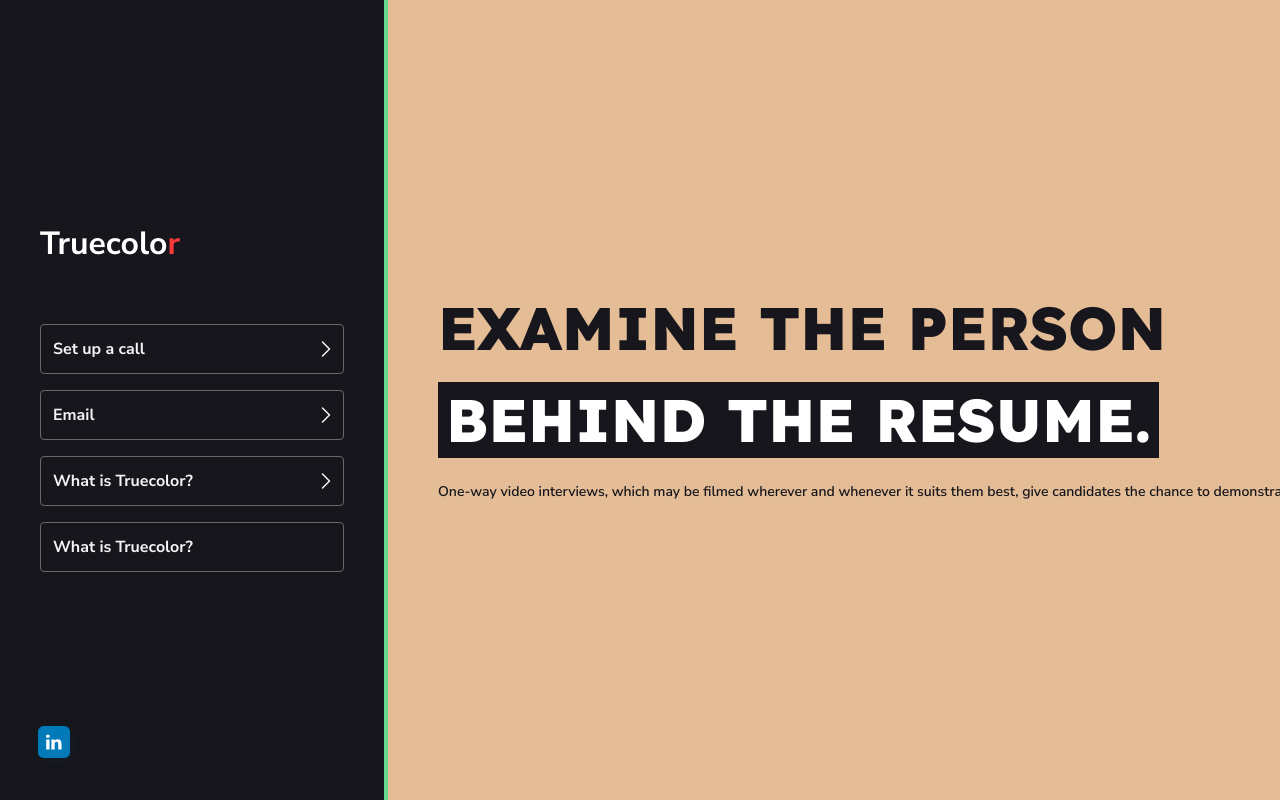
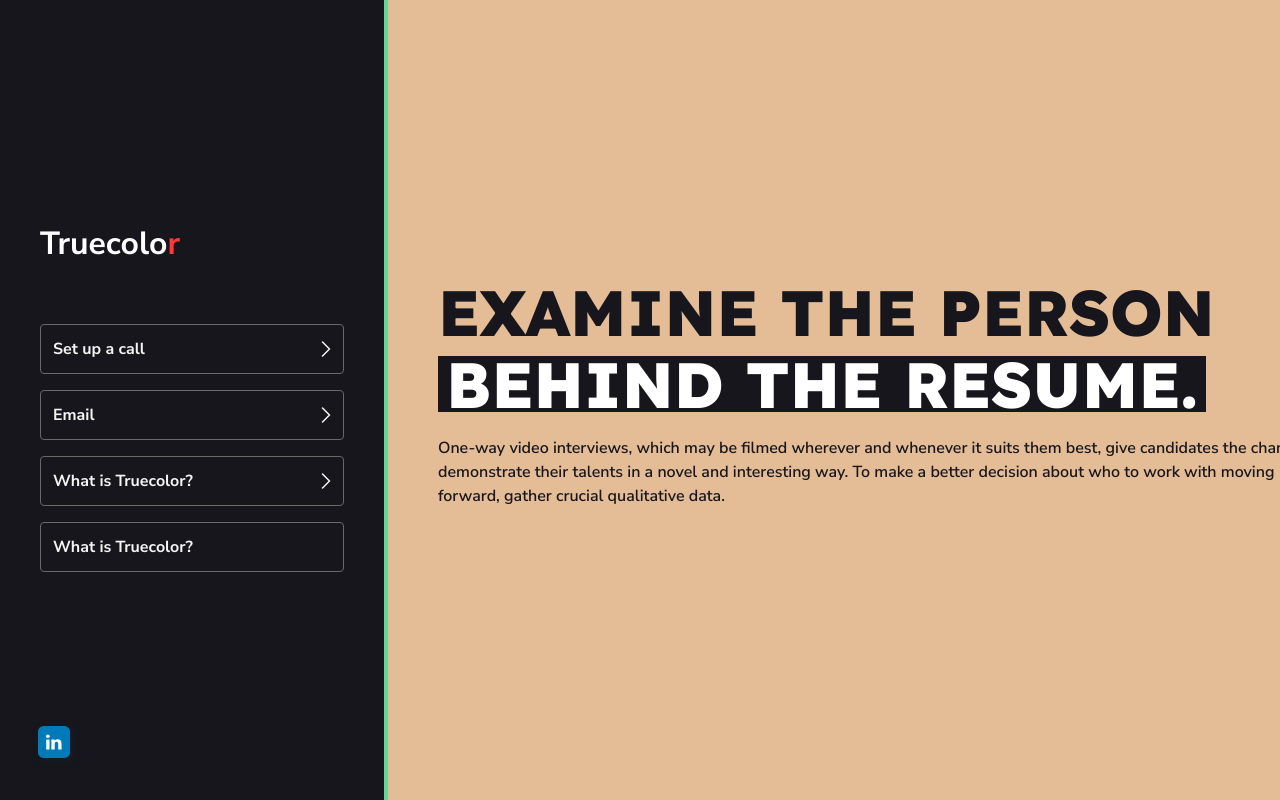
Before and after one commit to codeReaper0/true-color, a React (Create React App) app: page / in a window 1280 px wide. Built offline with nearby package versions, Linux system fonts and the light colour scheme.

Commit message:
adjusted size

```diff
--- a/src/components/main.jsx
+++ b/src/components/main.jsx
@@ -20,15 +20,15 @@
         modules={[EffectFade, Autoplay]}
       >
         <SwiperSlide>
-          <div className="bg-[#B99EE4] md:w-full h-screen p-4 md:p-[50px] flex flex-col justify-center">
-            <h1 className="font-extrabold text-[#16161c] text-lg md:text-2xl lg:text-4xl xl:text-6xl font-lexend uppercase mb-3 xl:mb-6">
+          <div className="bg-[#B99EE4] w-full h-screen p-4 md:p-[50px] flex flex-col justify-center">
+            <h1 className="font-extrabold text-[#16161c] text-lg md:text-2xl lg:text-4xl xl:text-[64px] font-lexend uppercase mb-3 xl:mb-6">
               Make a process that
             </h1>
-            <h1 className="font-extrabold   text-lg md:text-2xl lg:text-4xl xl:text-6xl font-lexend uppercase bg-[#16161c] text-white p-2 w-max">
+            <h1 className="font-extrabold   text-lg md:text-2xl lg:text-4xl xl:text-[64px] font-lexend uppercase bg-[#16161c] text-white p-2 w-max">
               is data-driven
             </h1>
 
-            <p className="text-[#16161c] font-semibold mt-6 text-sm lg:text-based">
+            <p className="text-[#16161c] font-semibold mt-6 lg:text-based max-w-4xl">
               By basing decisions on evidence that has been independently
               verified by scientists, you can lessen unconscious bias in the
               hiring process. In order to discover top achievers, evaluate your
@@ -39,17 +39,17 @@
         </SwiperSlide>
         <SwiperSlide>
           <div className="bg-[#64D791] md:w-full h-screen p-4 md:p-[50px] flex flex-col justify-center">
-            <h1 className="font-extrabold text-[#16161c] text-lg md:text-2xl lg:text-4xl xl:text-6xl font-lexend uppercase mb-3 xl:mb-6">
+            <h1 className="font-extrabold text-[#16161c] text-lg md:text-2xl lg:text-4xl xl:text-[64px] font-lexend uppercase mb-3 xl:mb-6">
               How much growth and
             </h1>
-            <h1 className="font-extrabold   text-lg md:text-2xl lg:text-4xl xl:text-6xl font-lexend uppercase leading-[40px] md:leading-[55px] lg:leading-[60px] xl:leading-[80px] text-[#16161c]">
+            <h1 className="font-extrabold   text-lg md:text-2xl lg:text-4xl xl:text-[64px] font-lexend uppercase leading-[40px] md:leading-[55px] lg:leading-[60px] xl:leading-[80px] text-[#16161c]">
               <span className="bg-[#16161c] text-white p-2 w-max">
                 learning potential
               </span>
               <span>do your candidates have?</span>
             </h1>
 
-            <p className="text-[#16161c] font-semibold text-sm lg:text-based">
+            <p className="text-[#16161c] font-semibold mt-6 lg:text-based max-w-4xl">
               Find out how well your applicants can make decisions and solve
               problems. With the help of the Brain Cognitive Test, you can
               anticipate a candidate's capacity for learning and adaption by
@@ -60,20 +60,20 @@
         </SwiperSlide>
         <SwiperSlide>
           <div className="bg-[#73D3E9] md:w-full h-screen p-4 md:p-[50px] flex flex-col justify-center">
-            <h1 className="font-extrabold text-[#16161c]   text-lg md:text-2xl lg:text-4xl xl:text-6xl font-lexend uppercase mb-3 xl:mb-6">
+            <h1 className="font-extrabold text-[#16161c]   text-lg md:text-2xl lg:text-4xl xl:text-[64px] font-lexend uppercase mb-3 xl:mb-6">
               HOW WILL YOUR
             </h1>
-            <h1 className="font-extrabold   text-lg md:text-2xl lg:text-4xl xl:text-6xl font-lexend uppercase text-[#16161c]">
+            <h1 className="font-extrabold   text-lg md:text-2xl lg:text-4xl xl:text-[64px] font-lexend uppercase text-[#16161c]">
               <span>CANDIDATES</span>
               <span className="bg-[#16161c] text-white p-2 w-max ml-3">
                 CONDUCT
               </span>
             </h1>
-            <h1 className="font-extrabold text-[#16161c]  text-lg md:text-2xl lg:text-4xl xl:text-6xl font-lexend uppercase mb-3 xl:mb-6  leading-[40px] md:leading-[60px] lg:leading-[80px] xl:leading-[120px]">
+            <h1 className="font-extrabold text-[#16161c]  text-lg md:text-2xl lg:text-4xl xl:text-[64px] font-lexend uppercase mb-3 xl:mb-6  leading-[40px] md:leading-[60px] lg:leading-[80px] xl:leading-[120px]">
               THEMSELVES AT WORK
             </h1>
 
-            <p className="text-[#16161c] font-semibold">
+            <p className="text-[#16161c] font-semibold mt-6 lg:text-based max-w-4xl">
               Recognize how candidates interact with others, how they frame and
               address issues, and how they control their emotions. The SHAPE
               personality test is based on the "Big Five" theoretical paradigm,
@@ -85,14 +85,14 @@
         </SwiperSlide>
         <SwiperSlide>
           <div className="bg-[#E4BC96] md:w-full h-screen p-4 md:p-[50px] flex flex-col justify-center">
-            <h1 className="font-extrabold text-[#16161c]   text-lg md:text-2xl lg:text-4xl xl:text-6xl font-lexend uppercase mb-3 xl:mb-6">
+            <h1 className="font-extrabold text-[#16161c]   text-lg md:text-2xl lg:text-4xl xl:text-[64px] font-lexend uppercase mb-3 xl:mb-6">
               Examine the person
             </h1>
-            <h1 className="font-extrabold   text-lg md:text-2xl lg:text-4xl xl:text-6xl font-lexend uppercase bg-[#16161c] text-white p-2 w-max">
+            <h1 className="font-extrabold   text-lg md:text-2xl lg:text-4xl xl:text-[64px] font-lexend uppercase bg-[#16161c] text-white p-2 w-max">
               behind the resume.
             </h1>
 
-            <p className="text-[#16161c] font-semibold mt-6 text-sm lg:text-based">
+            <p className="text-[#16161c] font-semibold mt-6 lg:text-based max-w-4xl">
               One-way video interviews, which may be filmed wherever and
               whenever it suits them best, give candidates the chance to
               demonstrate their talents in a novel and interesting way. To make
--- a/src/components/sideBar.jsx
+++ b/src/components/sideBar.jsx
@@ -178,7 +178,7 @@
                   </h3>
 
                   <nav className="space-y-4">
-                    <button className="p-3 flex items-center justify-between font-bold text-[#f4f4f4] border border-[#696969] rounded w-full relative text-sm xl:text-base">
+                    <button className="p-3 flex items-center justify-between font-bold text-[#f4f4f4] border border-[#696969] rounded w-full relative xl:text-base">
                       <span>Set up a call</span>
                       <span>
                         <svg
@@ -202,7 +202,7 @@
                       </a>
                     </button>
 
-                    <button className="p-3 flex items-center justify-between font-bold text-[#f4f4f4] border border-[#696969] rounded w-full relative text-sm xl:text-base">
+                    <button className="p-3 flex items-center justify-between font-bold text-[#f4f4f4] border border-[#696969] rounded w-full relative xl:text-base">
                       <span>Email</span>
                       <span>
                         <svg
@@ -226,7 +226,7 @@
                       </a>
                     </button>
 
-                    <button className="p-3 flex items-center justify-between font-bold text-[#f4f4f4] border border-[#696969] rounded w-full relative text-sm xl:text-base">
+                    <button className="p-3 flex items-center justify-between font-bold text-[#f4f4f4] border border-[#696969] rounded w-full relative xl:text-base">
                       <span>What is Truecolor?</span>
                       <span>
                         <svg
@@ -249,7 +249,7 @@
                         .
                       </a>
                     </button>
-                    <button className="p-3 font-bold text-[#f4f4f4] border border-[#696969] rounded w-full relative text-left text-sm xl:text-base">
+                    <button className="p-3 font-bold text-[#f4f4f4] border border-[#696969] rounded w-full relative text-left xl:text-base">
                       <span>What is Truecolor?</span>
                       <a href="/" className="absolute opacity-0 inset-0">
                         .
```
